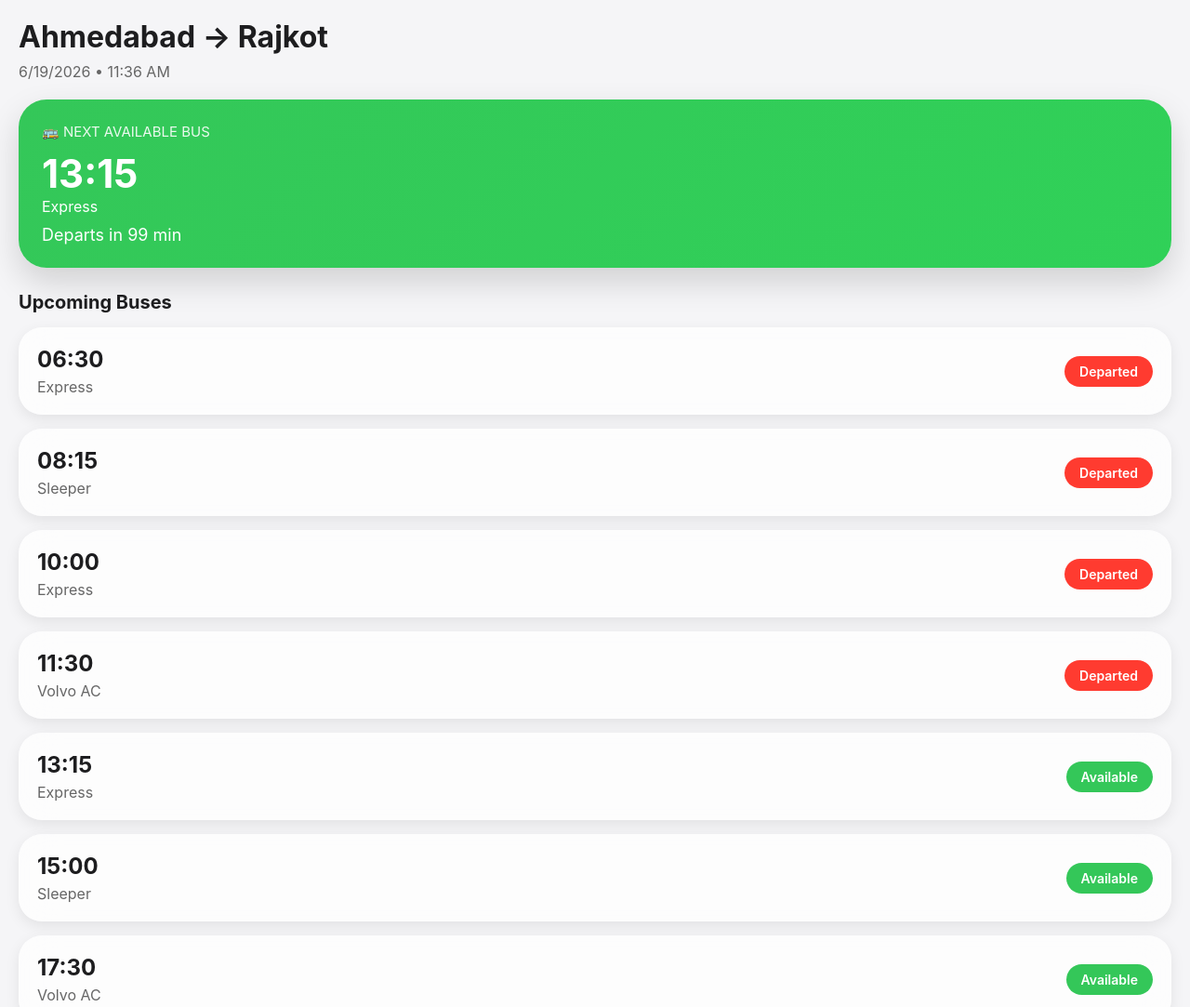
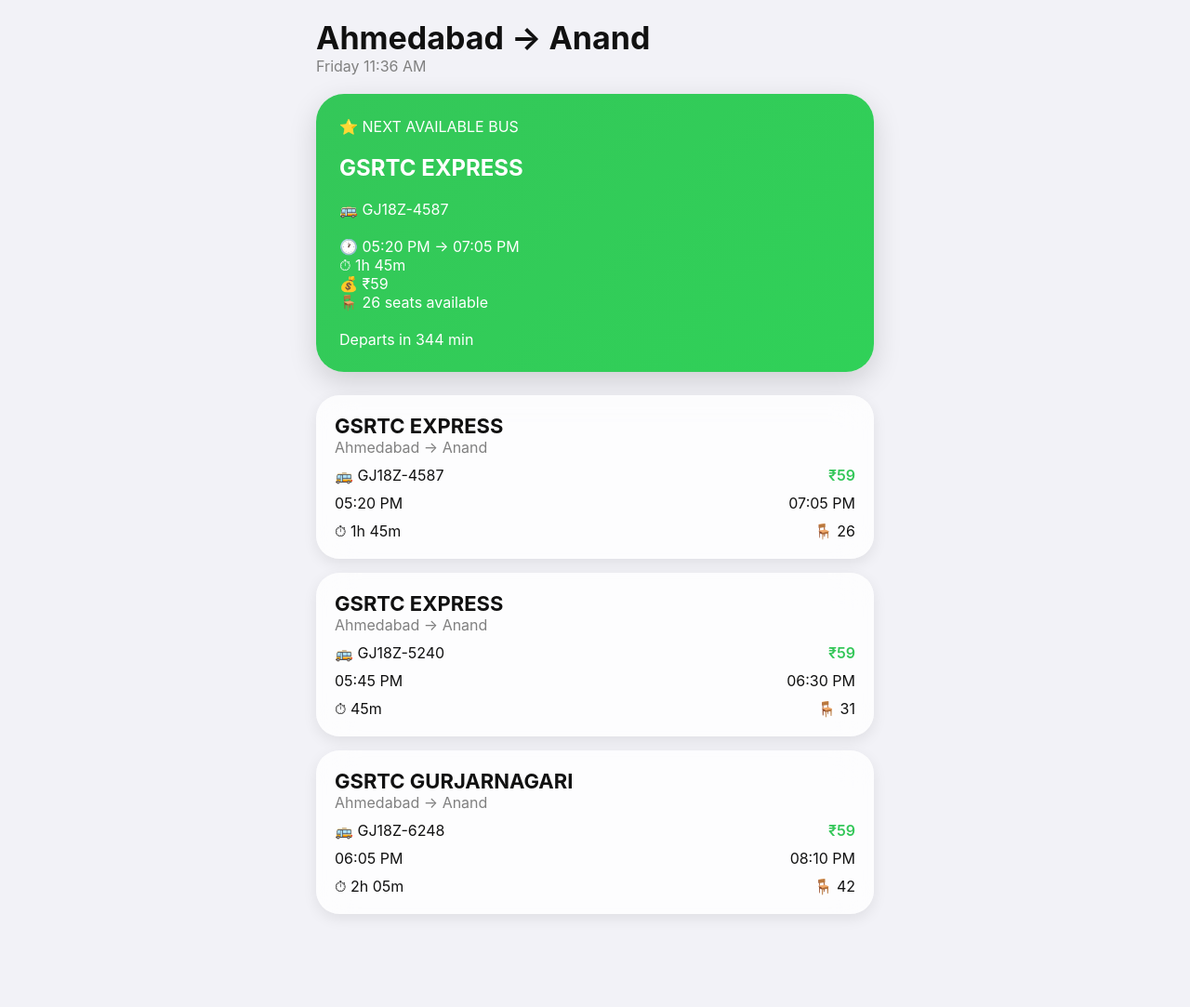
Before and after one commit to electroprem/Gsrtc, a plain HTML site: page index.html in a window 1280 px wide. Shown: the top 1083 px of the page at 93% size. After the commit the page ends 1018 px from the top, so only its background shows below. Drawn offline with Linux system fonts and the light colour scheme.

Commit message:
Refactor HTML structure and update styles

```diff
--- a/index.html
+++ b/index.html
@@ -1,23 +1,23 @@
+
 <!DOCTYPE html>
-<html>
+<html lang="en">
 <head>
 <meta charset="UTF-8">
 <meta name="viewport" content="width=device-width, initial-scale=1.0">
-
-<title>Live Bus Schedule</title>
+<title>Ahmedabad → Anand</title>
 
 <style>
-*{
-box-sizing:border-box;
+body{
+    background:#f2f2f7;
+    font-family:-apple-system,BlinkMacSystemFont,sans-serif;
     margin:0;
-padding:0;
-font-family:-apple-system,BlinkMacSystemFont,'Segoe UI',sans-serif;
+    padding:20px;
+    color:#111;
 }
 
-body{
-background:#f5f5f7;
-padding:20px;
-color:#1d1d1f;
+.container{
+    max-width:600px;
+    margin:auto;
 }
 
 .header{
@@ -25,211 +25,207 @@
 }
 
 .header h1{
-font-size:32px;
-font-weight:700;
+    margin:0;
+    font-size:34px;
 }
 
 .time{
-color:#666;
-margin-top:8px;
+    color:gray;
 }
 
-.next-card{
-background:linear-gradient(135deg,#34c759,#30d158);
+.nextBus{
+    background:linear-gradient(135deg,#34C759,#30D158);
     color:white;
+    border-radius:30px;
     padding:25px;
-border-radius:30px;
-box-shadow:0 15px 35px rgba(0,0,0,.15);
+    box-shadow:0 10px 30px rgba(0,0,0,.15);
     margin-bottom:25px;
 }
 
-.next-card .title{
-font-size:15px;
-opacity:.9;
+.card{
+    background:rgba(255,255,255,.8);
+    backdrop-filter:blur(20px);
+    border-radius:25px;
+    padding:20px;
+    margin-bottom:15px;
+    box-shadow:0 5px 15px rgba(0,0,0,.08);
 }
 
-.next-card .busTime{
-font-size:42px;
-font-weight:700;
+.busName{
+    font-size:22px;
+    font-weight:bold;
+}
+
+.route{
+    color:gray;
+}
+
+.row{
+    display:flex;
+    justify-content:space-between;
     margin-top:10px;
 }
 
-.next-card .countdown{
-margin-top:10px;
-font-size:18px;
-}
-
-.section{
-font-size:20px;
-font-weight:700;
-margin-bottom:15px;
-}
-
-.card{
-background:rgba(255,255,255,.75);
-backdrop-filter:blur(20px);
-padding:20px;
-border-radius:25px;
-margin-bottom:15px;
-display:flex;
-justify-content:space-between;
-align-items:center;
-box-shadow:0 5px 15px rgba(0,0,0,.08);
-}
-
-.left h3{
-font-size:24px;
-}
-
-.left p{
-color:#666;
-margin-top:5px;
-}
-
 .status{
-padding:8px 16px;
-border-radius:20px;
-font-size:14px;
+    color:#34C759;
     font-weight:600;
-}
-
-.available{
-background:#34c759;
-color:white;
-}
-
-.departed{
-background:#ff3b30;
-color:white;
-}
-
-@media (prefers-color-scheme: dark){
-
-body{
-background:#000;
-color:white;
-}
-
-.card{
-background:#1c1c1e;
-}
-
-.left p{
-color:#aaa;
-}
 }
 </style>
 </head>
+
 <body>
 
+<div class="container">
+
 <div class="header">
-<h1>Ahmedabad → Rajkot</h1>
+<h1>Ahmedabad → Anand</h1>
 <div class="time" id="currentTime"></div>
 </div>
 
-<div class="next-card" id="nextBusCard"></div>
-
-<div class="section">
-Upcoming Buses
-</div>
+<div class="nextBus" id="nextBusCard"></div>
 
 <div id="busList"></div>
 
+</div>
+
 <script>
 
-const busData = [
-{time:"06:30",type:"Express"},
-{time:"08:15",type:"Sleeper"},
-{time:"10:00",type:"Express"},
-{time:"11:30",type:"Volvo AC"},
-{time:"13:15",type:"Express"},
-{time:"15:00",type:"Sleeper"},
-{time:"17:30",type:"Volvo AC"},
-{time:"19:45",type:"Express"},
-{time:"22:00",type:"Sleeper"}
+const buses = [
+
+{
+name:"GSRTC EXPRESS",
+busNo:"GJ18Z-4587",
+departure:"05:20 PM",
+arrival:"07:05 PM",
+duration:"1h 45m",
+fare:59,
+seats:26
+},
+
+{
+name:"GSRTC EXPRESS",
+busNo:"GJ18Z-5240",
+departure:"05:45 PM",
+arrival:"06:30 PM",
+duration:"45m",
+fare:59,
+seats:31
+},
+
+{
+name:"GSRTC GURJARNAGARI",
+busNo:"GJ18Z-6248",
+departure:"06:05 PM",
+arrival:"08:10 PM",
+duration:"2h 05m",
+fare:59,
+seats:42
+}
+
 ];
 
-function updateBus(){
+function toMinutes(time){
+    let d=new Date("01/01/2025 "+time);
+    return d.getHours()*60+d.getMinutes();
+}
+
+function update(){
 
     let now=new Date();
 
     document.getElementById("currentTime").innerHTML=
-now.toLocaleDateString()+" • "+
-now.toLocaleTimeString([],{
-hour:'2-digit',
+    now.toLocaleString('en-US',{
+        weekday:'long',
+        hour:'numeric',
         minute:'2-digit'
     });
 
-let currentMinutes=now.getHours()*60+now.getMinutes();
+    let currentMin=now.getHours()*60+now.getMinutes();
 
-let nextBus=busData.find(bus=>{
-
-let [h,m]=bus.time.split(":");
-let total=(+h*60)+(+m);
-
-return total>=currentMinutes;
-
-});
+    let nextBus=buses.find(bus=>toMinutes(bus.departure)>=currentMin);
 
     if(nextBus){
 
-let [h,m]=nextBus.time.split(":");
-let total=(+h*60)+(+m);
-
-let diff=total-currentMinutes;
+        let diff=toMinutes(nextBus.departure)-currentMin;
 
         document.getElementById("nextBusCard").innerHTML=
         `
-<div class="title">🚌 NEXT AVAILABLE BUS</div>
-<div class="busTime">${nextBus.time}</div>
-<div>${nextBus.type}</div>
-<div class="countdown">
-Departs in ${diff} min
-</div>
-`;
-}
-else{
+        <div>⭐ NEXT AVAILABLE BUS</div>
+        <h2>${nextBus.name}</h2>
 
-document.getElementById("nextBusCard").innerHTML=
-`
-<div class="busTime">No More Buses Today</div>
+        <div>🚌 ${nextBus.busNo}</div>
+
+        <br>
+
+        <div>🕐 ${nextBus.departure} → ${nextBus.arrival}</div>
+
+        <div>⏱ ${nextBus.duration}</div>
+
+        <div>💰 ₹${nextBus.fare}</div>
+
+        <div>🪑 ${nextBus.seats} seats available</div>
+
+        <br>
+
+        <div>Departs in ${diff} min</div>
         `;
     }
 
     let html="";
 
-busData.forEach(bus=>{
-
-let [h,m]=bus.time.split(":");
-let total=(+h*60)+(+m);
-
-let status=total>=currentMinutes?"Available":"Departed";
-let cls=total>=currentMinutes?"available":"departed";
+    buses.forEach(bus=>{
 
         html+=`
         <div class="card">
 
-<div class="left">
-<h3>${bus.time}</h3>
-<p>${bus.type}</p>
+        <div class="busName">
+        ${bus.name}
         </div>
 
-<div class="status ${cls}">
-${status}
+        <div class="route">
+        Ahmedabad → Anand
+        </div>
+
+        <div class="row">
+        <div>
+        🚌 ${bus.busNo}
+        </div>
+
+        <div class="status">
+        ₹${bus.fare}
+        </div>
+        </div>
+
+        <div class="row">
+        <div>
+        ${bus.departure}
+        </div>
+
+        <div>
+        ${bus.arrival}
+        </div>
+        </div>
+
+        <div class="row">
+        <div>
+        ⏱ ${bus.duration}
+        </div>
+
+        <div>
+        🪑 ${bus.seats}
+        </div>
         </div>
 
         </div>
         `;
-
     });
 
     document.getElementById("busList").innerHTML=html;
-
 }
 
-updateBus();
+update();
 
-setInterval(updateBus,60000);
+setInterval(update,60000);
 
 </script>
 
```
Lines whose indentation alone changed are shown as unchanged.
